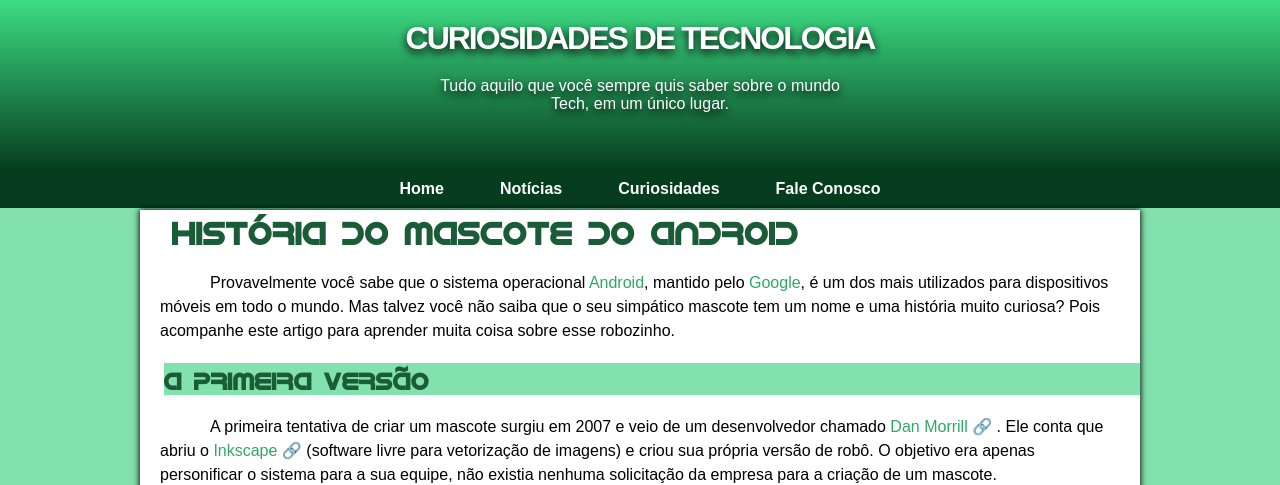
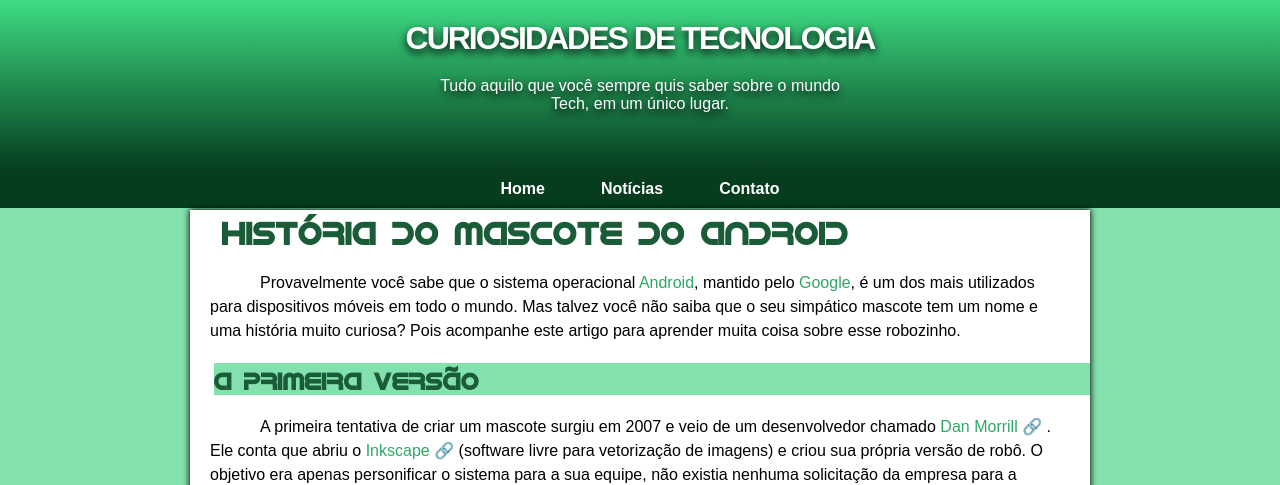
Before and after one commit to YuriDorigon/Android-cursoemvd, a plain HTML site: page index.html in a window 1280 px wide. Shown: the top 485 px of the page. Drawn offline with Linux system fonts and the light colour scheme.

Commit message:
tantando resolver o problema

```diff
--- a/index.html
+++ b/index.html
@@ -20,8 +20,7 @@
     <nav>
         <a href="#">Home</a>
         <a href="#">Notícias</a>
-        <a href="#">Curiosidades</a>
-        <a href="#">Fale Conosco</a>
+        <a href="#">Contato</a>
     </nav>
 
     <main>
--- a/style.css
+++ b/style.css
@@ -93,7 +93,7 @@ nav a:hover {
     background-color: white;
     display: block;
     min-width: 300px;
-    max-width: 1000px;
+    max-width: 900px;
     height: 100%;
     margin: calc(8px + 2em) auto 0;
     position: relative;
```
